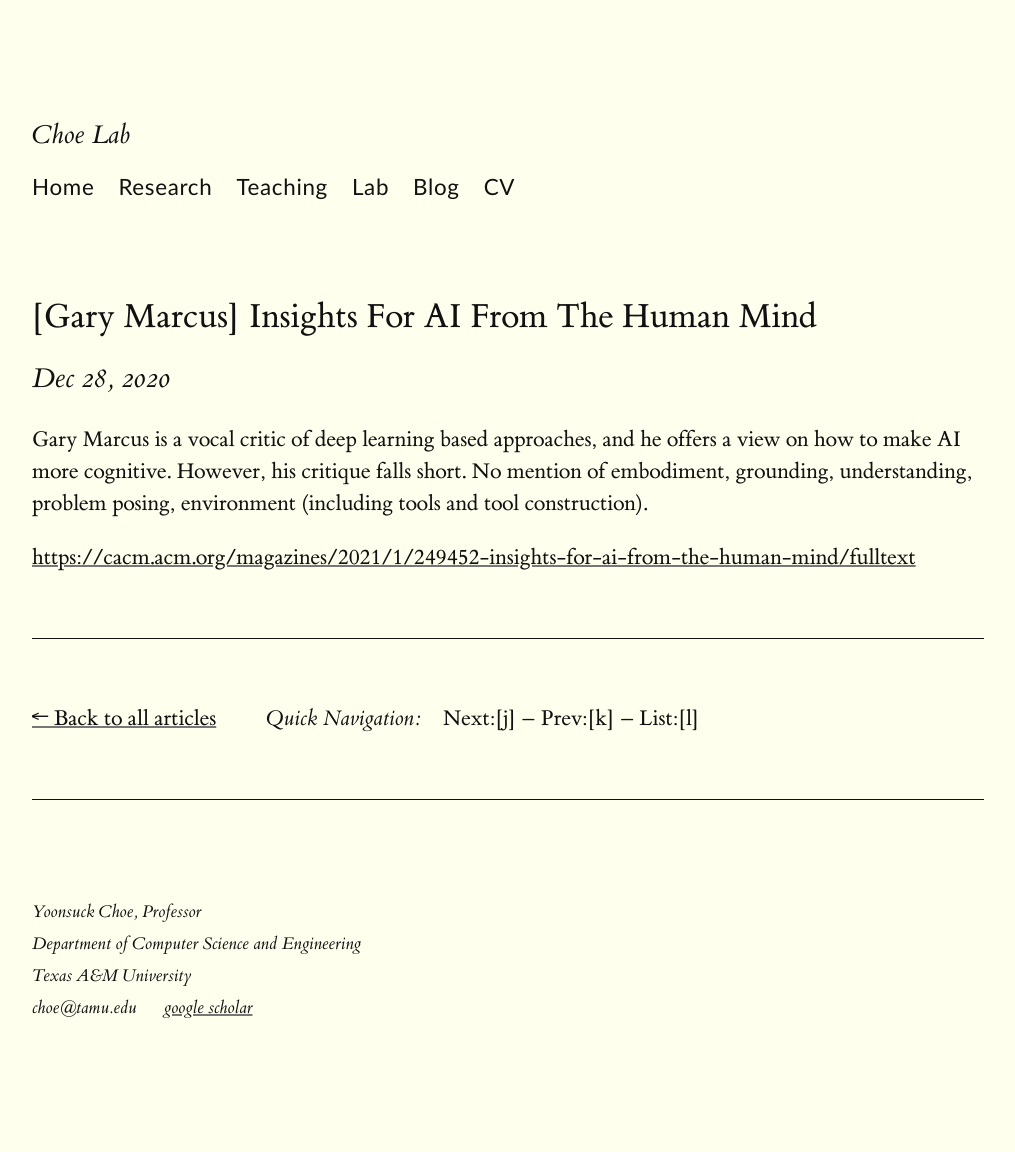
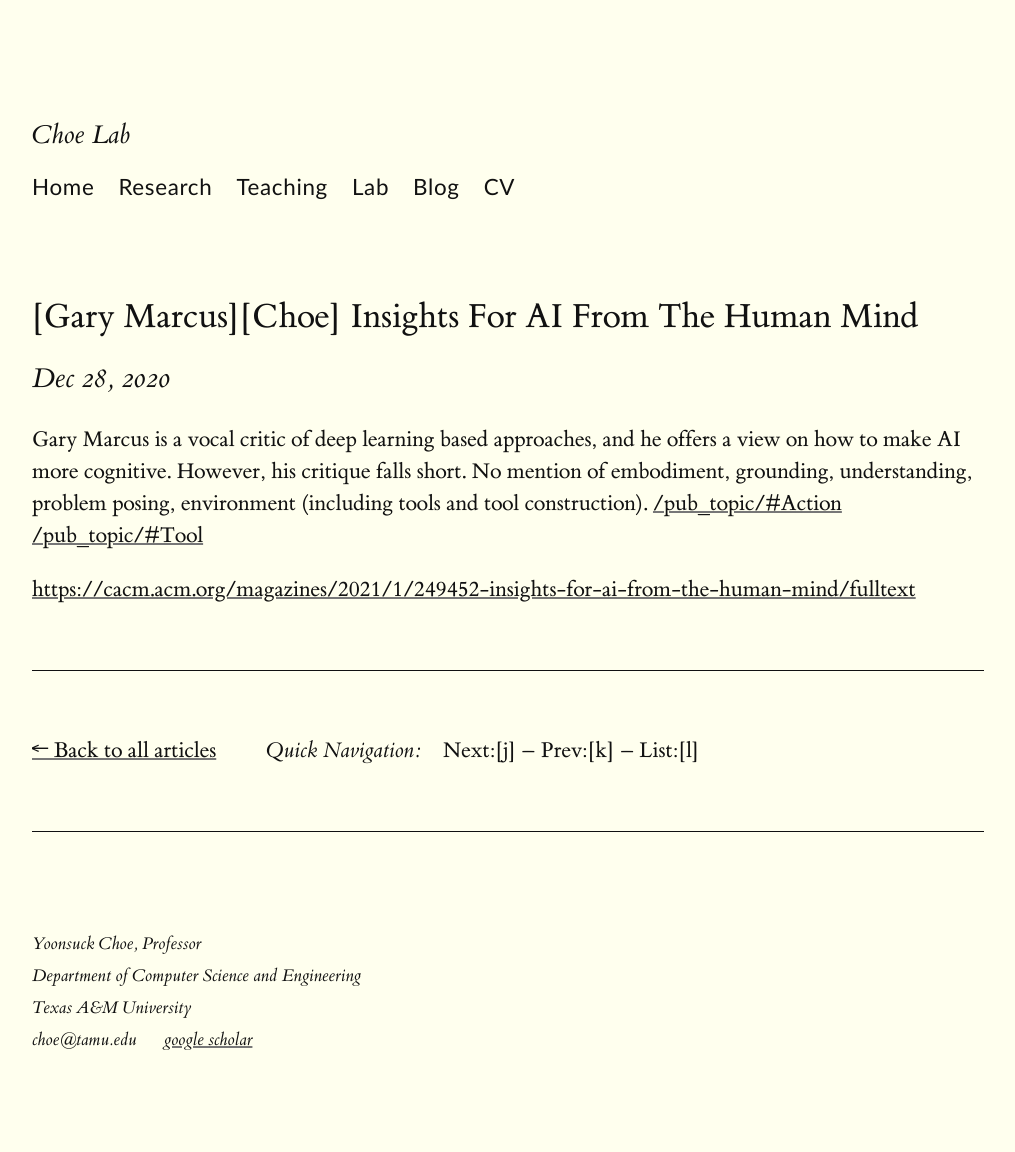
Before and after one commit to yschoe/yschoe.github.io, a Jekyll site: the page built from _posts/2020-13-28--Gary-Marcus--Insights-for-AI-from-the-human-mind.markdown, in a window 1280 px wide. Shown: the whole page, without its empty margins (128-1143 px from the left). Built offline with Jekyll 4.4.1, drawn with Linux system fonts in a browser that asks for light colours; before the commit the page ends 1120 px from its top, so only the background shows below that.

Commit message:
post fix

```diff
--- a/_posts/2020-12-10-A-documentary-on-the---billion-Euro-European-brain-project.markdown
+++ b/_posts/2020-12-10-A-documentary-on-the---billion-Euro-European-brain-project.markdown
@@ -1,6 +1,6 @@
 ---
 layout: post
-title:  "A documentary on the 1 billion Euro European brain project"
+title: [HBP][Choe] "A documentary on the 1 billion Euro European brain project"
 date:   December 8, 2020
 categories: none
 ---
--- a/_posts/2020-13-25--Self--The-information-theory-of-individuality.markdown
+++ b/_posts/2020-13-25--Self--The-information-theory-of-individuality.markdown
@@ -1,6 +1,6 @@
 ---
 layout: post
-title:  "[Self] The information theory of individuality"
+title:  "[Self][Choe] The information theory of individuality"
 date:   December 25, 2020
 categories: none
 ---
--- a/_posts/2020-13-28--Gary-Marcus--Insights-for-AI-from-the-human-mind.markdown
+++ b/_posts/2020-13-28--Gary-Marcus--Insights-for-AI-from-the-human-mind.markdown
@@ -1,11 +1,11 @@
 ---
 layout: post
-title:  "[Gary Marcus] Insights for AI from the human mind"
+title:  "[Gary Marcus][Choe] Insights for AI from the human mind"
 date:   December 28, 2020
 categories: none
 ---
 
-Gary Marcus is a vocal critic of deep learning based approaches, and he offers a view on how to make AI more cognitive. However, his critique falls short. No mention of embodiment, grounding, understanding, problem posing, environment (including tools and tool construction).
+Gary Marcus is a vocal critic of deep learning based approaches, and he offers a view on how to make AI more cognitive. However, his critique falls short. No mention of embodiment, grounding, understanding, problem posing, environment (including tools and tool construction). [/pub_topic/#Action](/pub_topic/#Action) [/pub_topic/#Tool](/pub_topic/#Tool)
 
 
 
```
